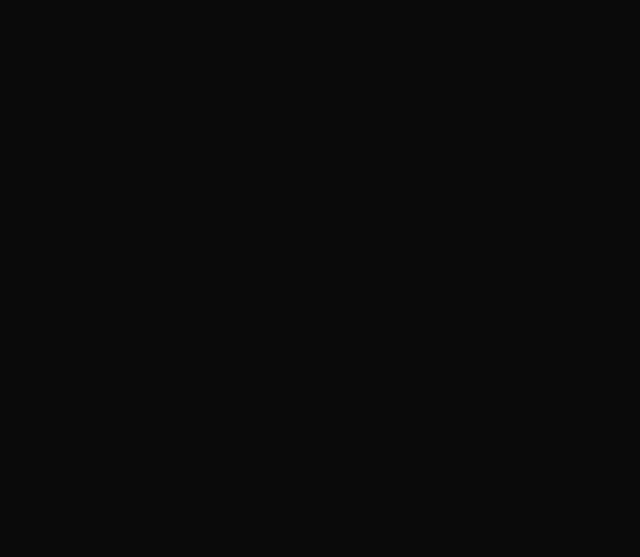
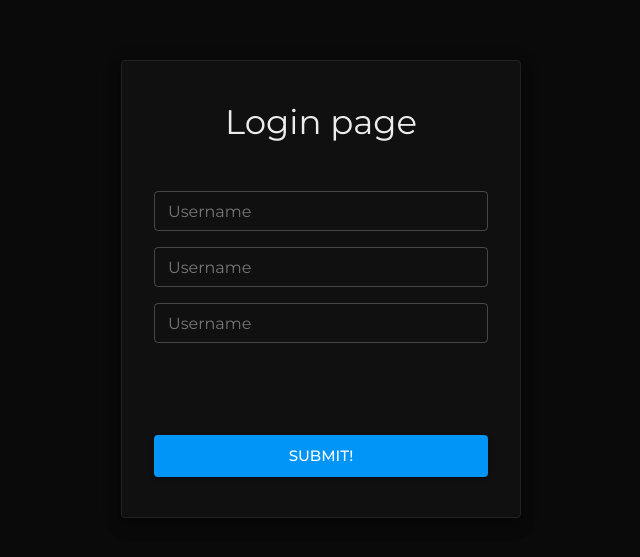
Before and after one commit to PervDaniil/ChatPlatform, a React (Create React App) app in the folder frontend/app/: page /login in a window 1280 px wide. Before the commit this address had no page. Shown: the part 111-668 px from the top of the page, without its empty margins (319-959 px from the left). Built offline with nearby package versions, Linux system fonts and the light colour scheme; a web font is replaced by a local one.

Commit message:
Custom scrollbar

```diff
--- a/frontend/app/src/App.tsx
+++ b/frontend/app/src/App.tsx
@@ -1,5 +1,6 @@
 import React from 'react';
 import ChatPage from './pages/ChatPage.tsx';
+import LoginPage from './pages/LoginPage.tsx';
 import ThemeProvider from './providers/ThemeProvider.tsx';
 import { BrowserRouter as Router, Routes, Route } from 'react-router-dom';
 
@@ -10,6 +11,7 @@ export default function App() {
 			<Router>
 				<Routes>
 					<Route path='/' element={<ChatPage />} />
+					<Route path='/login' element={<LoginPage />} />
 				</Routes>
 			</Router>
 		</ThemeProvider>
--- a/frontend/app/src/components/custom/Scrollbar.tsx
+++ b/frontend/app/src/components/custom/Scrollbar.tsx
@@ -11,15 +11,15 @@ interface Props {
 export default function Scrollbar({ children, onlyHover, height }: Props) {
     return (
         <Box className="scrollContainer"
-        sx={{
-            width: '100%',
-            'scrollBehavior' : 'smooth',
-            height: height ? height : '90vh',
-            "&:hover": { overflowY: 'scroll' },
-            overflowY: onlyHover ? 'hidden' : 'scroll',
-            '&::-webkit-scrollbar': { width: '6px' },
-            '&::-webkit-scrollbar-thumb': { background: theme => theme.palette.primary.main, borderRadius: '32px' }
-        }}>
+            sx={{
+                width: '100%',
+                overflowY: 'scroll',
+                'scrollBehavior': 'smooth',
+                height: height ? height : '90vh',
+                '&::-webkit-scrollbar': { width: '8px' },
+                '&::-webkit-scrollbar-thumb': { background: 'rgba(0, 0, 0, 0)', borderRadius: '32px' },
+                '&:hover::-webkit-scrollbar-thumb' : { background: 'rgba(0, 0, 0, 0.5)'},
+            }}>
             {children}
         </Box>
     )
--- a/frontend/app/src/pages/LoginPage.tsx
+++ b/frontend/app/src/pages/LoginPage.tsx
@@ -0,0 +1,26 @@
+import React from "react";
+import { Box, Button, Card, TextField, Typography } from "@mui/material";
+import FlexCenter from "../components/layouts/flex/FlexCenter.tsx";
+import FlexColumnCenter from "../components/layouts/flex/FlexColumnCenter.tsx";
+
+
+export default function LoginPage() {
+    return (
+        <Box width="100%" height="100vh">
+            <FlexCenter styles={{ height: '100%'}}>
+                <Card component="form" elevation={0}
+                    sx={{ px: 4, py: 5, boxShadow: 10, minWidth: '400px', border: '1px solid #222' }}>
+                    <FlexColumnCenter>
+                        <Typography variant="h4" pb={1}>Login page</Typography>
+                        <FlexColumnCenter styles={{ gap: '1em 0', padding: '2.5em 0'}}>
+                            <TextField size="small" fullWidth label="Username" />
+                            <TextField size="small" fullWidth label="Username" />
+                            <TextField size="small" fullWidth label="Username" />
+                        </FlexColumnCenter>
+                        <Button fullWidth size="large" variant="contained" sx={{ mt: 6.5 }}>Submit!</Button>
+                    </FlexColumnCenter>
+                </Card>
+            </FlexCenter>
+        </Box>
+    )
+}
```
